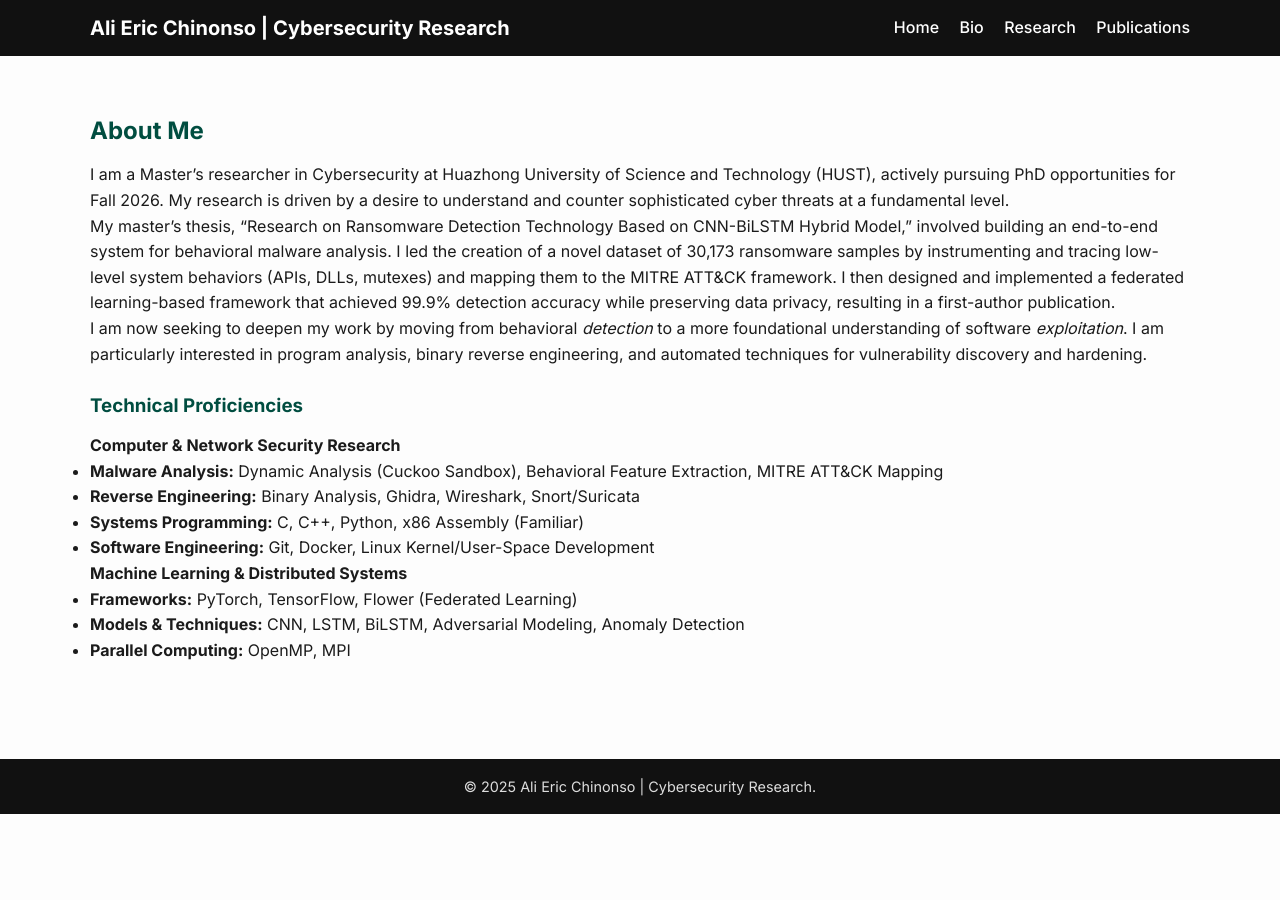
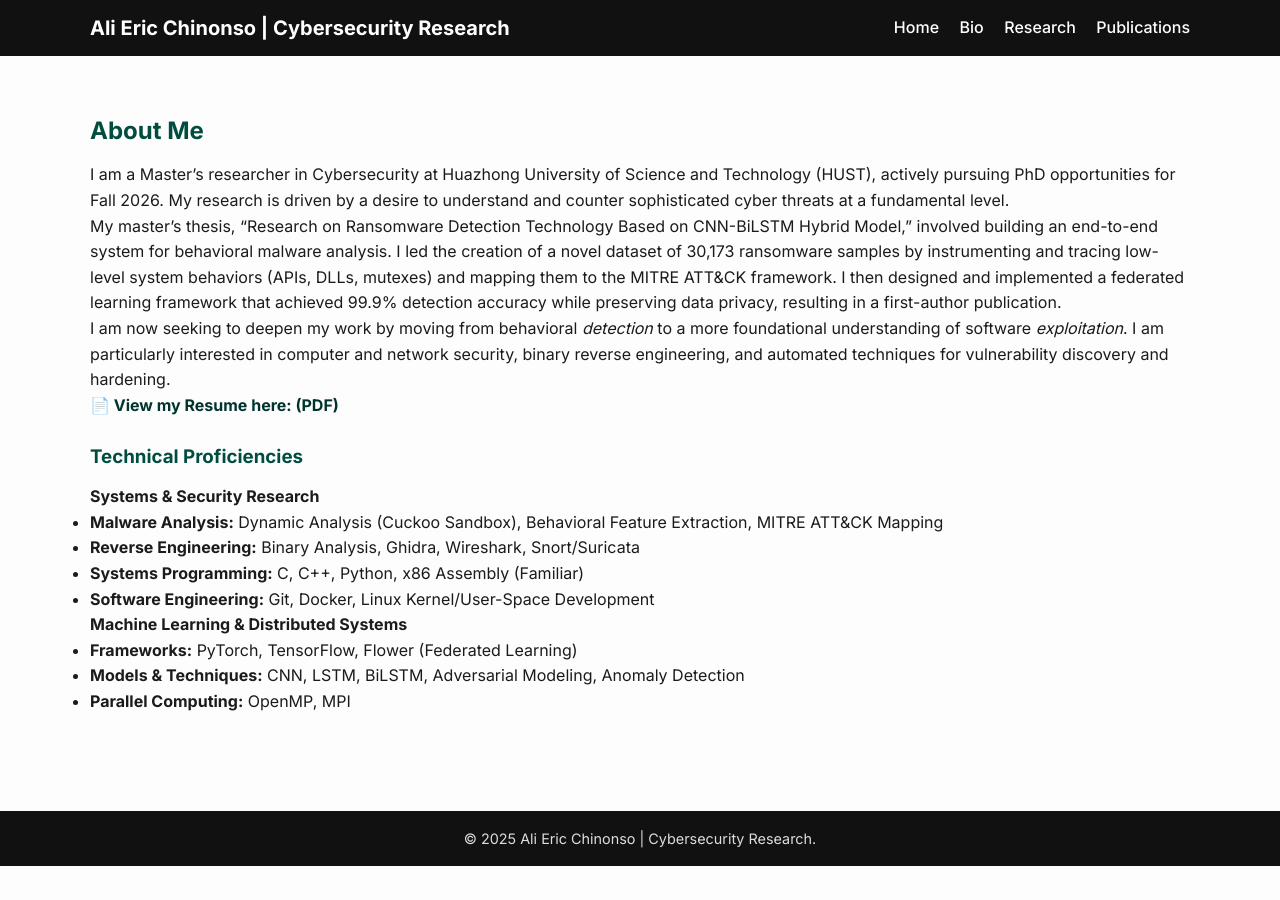
Before and after one commit to EmpireNetwork123/EmpireNetwork123.github.io, a Jekyll site: the page built from bio.md, in a window 1280 px wide. Built offline with Jekyll 4.4.1, drawn with Linux system fonts in a browser that asks for light colours.

Commit message:
Update bio.md

```diff
--- a/bio.md
+++ b/bio.md
@@ -8,13 +8,15 @@ permalink: /bio/
 
 I am a Master's researcher in Cybersecurity at Huazhong University of Science and Technology (HUST), actively pursuing PhD opportunities for Fall 2026. My research is driven by a desire to understand and counter sophisticated cyber threats at a fundamental level.
 
-My master's thesis, "Research on Ransomware Detection Technology Based on CNN-BiLSTM Hybrid Model," involved building an end-to-end system for behavioral malware analysis. I led the creation of a novel dataset of 30,173 ransomware samples by instrumenting and tracing low-level system behaviors (APIs, DLLs, mutexes) and mapping them to the MITRE ATT&CK framework. I then designed and implemented a federated learning-based framework that achieved 99.9% detection accuracy while preserving data privacy, resulting in a first-author publication.
+My master's thesis, "Research on Ransomware Detection Technology Based on CNN-BiLSTM Hybrid Model," involved building an end-to-end system for behavioral malware analysis. I led the creation of a novel dataset of 30,173 ransomware samples by instrumenting and tracing low-level system behaviors (APIs, DLLs, mutexes) and mapping them to the MITRE ATT&CK framework. I then designed and implemented a federated learning framework that achieved 99.9% detection accuracy while preserving data privacy, resulting in a first-author publication.
 
-I am now seeking to deepen my work by moving from behavioral *detection* to a more foundational understanding of software *exploitation*. I am particularly interested in program analysis, binary reverse engineering, and automated techniques for vulnerability discovery and hardening.
+I am now seeking to deepen my work by moving from behavioral *detection* to a more foundational understanding of software *exploitation*. I am particularly interested in computer and network security, binary reverse engineering, and automated techniques for vulnerability discovery and hardening.
+
+**[📄 View my Resume here: (PDF)](/assets/Ali_Eric_Chinonso_CV.pdf)**
 
 ### Technical Proficiencies
 
-**Computer & Network Security Research**
+**Systems & Security Research**
 - **Malware Analysis:** Dynamic Analysis (Cuckoo Sandbox), Behavioral Feature Extraction, MITRE ATT&CK Mapping
 - **Reverse Engineering:** Binary Analysis, Ghidra, Wireshark, Snort/Suricata
 - **Systems Programming:** C, C++, Python, x86 Assembly (Familiar)
```
